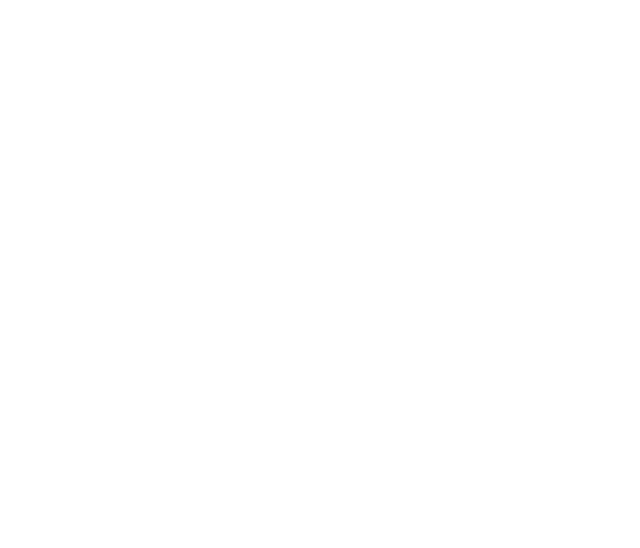
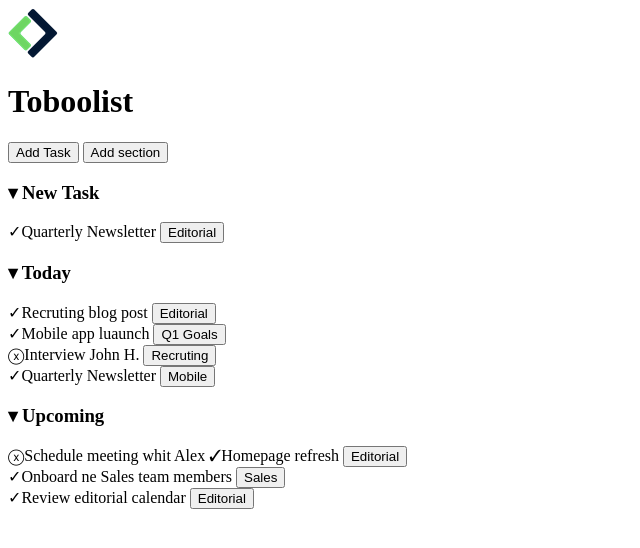
Before and after one commit to AlessioBonadonna/html-css-toboolist, a plain HTML site: page index.html in a window 1280 px wide. Shown: the whole page, without its empty margins (0-640 px from the left). Drawn offline with Linux system fonts and the light colour scheme.

Commit message:
html finish

```diff
--- a/index.html
+++ b/index.html
@@ -4,11 +4,40 @@
     <meta charset="UTF-8">
     <meta http-equiv="X-UA-Compatible" content="IE=edge">
     <meta name="viewport" content="width=device-width, initial-scale=1.0">
-    <title>Document</title>
+    <title>Toboolist</title>
 </head>
 <body>
-    <header></header>
-    <main></main>
+    <header>
+        <img src="/img/Logo.png" alt="logo">
+        <h1>Toboolist</h1>
+    </header>
+    <main>
+        <div class="contenitore"><!--Div contenitore -->
+            <nav><!--nav con bottoni -->
+                <button class="primobottone">Add Task</button>
+                <button class="secondobottone">Add section</button>
+            </nav><!--/nav-->
+
+            <section> <!--NewTask-->
+            <h3>&#9662; New Task</h3>
+                &check;Quarterly Newsletter <button class="editoriale" id="bottoneradio">Editorial</button>
+            </section><!--/newtask-->
+            <section><!--Today-->
+                <h3>&#9662; Today</h3>
+                &check;Recruting blog post <button class="editoriale" id="bottoneradio">Editorial</button> <br>
+                &check;Mobile app luaunch <button class="q1" id="bottoneradio">Q1 Goals</button> <br>
+                &#9447;Interview John H. <button class="recruting" id="bottoneradio">Recruting</button> <br>
+                &check;Quarterly Newsletter <button class="mobile" id="bottoneradio">Mobile</button> <br>
+                </section><!--/Today-->
+                <section><!--Upcoming-->
+                    <h3>&#9662; Upcoming</h3>
+                    &#9447;Schedule meeting whit Alex
+                    &check;Homepage refresh <button class="website" id="bottoneradio">Editorial</button> <br>
+                    &check;Onboard ne Sales team members <button class="sales" id="bottoneradio">Sales</button><br>
+                    &check;Review editorial calendar <button class="editoriale" id="bottoneradio">Editorial</button> <br>
+                    </section>
+        </div><!--Chiusura Div Contenitore -->
+    </main>
     <footer></footer>
 </body>
 </html>
```
